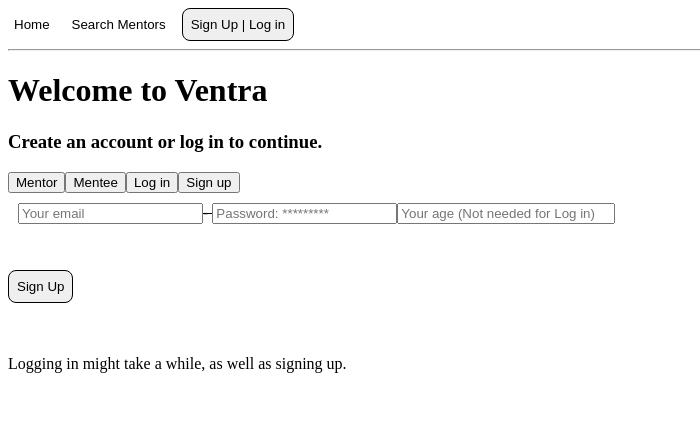
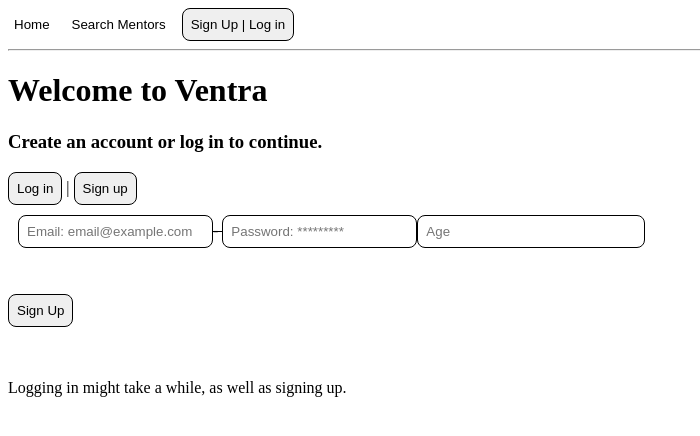
Before and after one commit to DenzelDCB/Ventra, a React (Create React App) app: page / in a window 1280 px wide. Both pictures are taken after a click on the button "Sign Up | Log in". Shown: the top 436 px of the page, without its empty margins (0-700 px from the left). Built offline with nearby package versions, Linux system fonts and the light colour scheme.

Commit message:
Update Account.js

```diff
--- a/src/pages/Account.js
+++ b/src/pages/Account.js
@@ -163,16 +163,15 @@
     <div>
       <h1>Welcome to Ventra</h1>
       <h3>Create an account or log in to continue.</h3>
-      <button>Mentor</button><button>Mentee</button>
-      <button onClick={() => setLignip(0)}>Log in</button>
-      <button onClick={() => setLignip(1)}>Sign up</button>
+      <button onClick={() => setLignip(0)} style={{ cursor: 'pointer', padding: '8px', borderRadius: '8px', border: '1px solid black' }}>Log in</button> | <button onClick={() => setLignip(1)} style={{ cursor: 'pointer', padding: '8px', borderRadius: '8px', border: '1px solid black' }}>Sign up</button>
 
       <div style={{border: '0px solid black', padding: '5px', margin: '5px'}}>
         <input
           type="email"
-          placeholder="Your email"
+          placeholder="Email: email@example.com"
           value={email}
           onChange={(e) => setEmail(e.target.value)}
+          style={{padding: '8px', borderRadius: '8px', border: '1px solid black' }}
         />
         <s>- </s>
         <input
@@ -180,14 +179,15 @@
           placeholder="Password: *********"
           value={password}
           onChange={(e) => setPassword(e.target.value)}
+          style={{padding: '8px', borderRadius: '8px', border: '1px solid black' }}
         />
         {lignip === 1 && (
           <input
             type="number"
-            placeholder="Your age (Not needed for Log in)"
+            placeholder="Age"
             value={age}
             onChange={(e) => setAge(e.target.value)}
-            style={{ width: 210 }}
+            style={{ width: 210, padding: '8px', borderRadius: '8px', border: '1px solid black' }}
           />
         )}
       </div>
```
